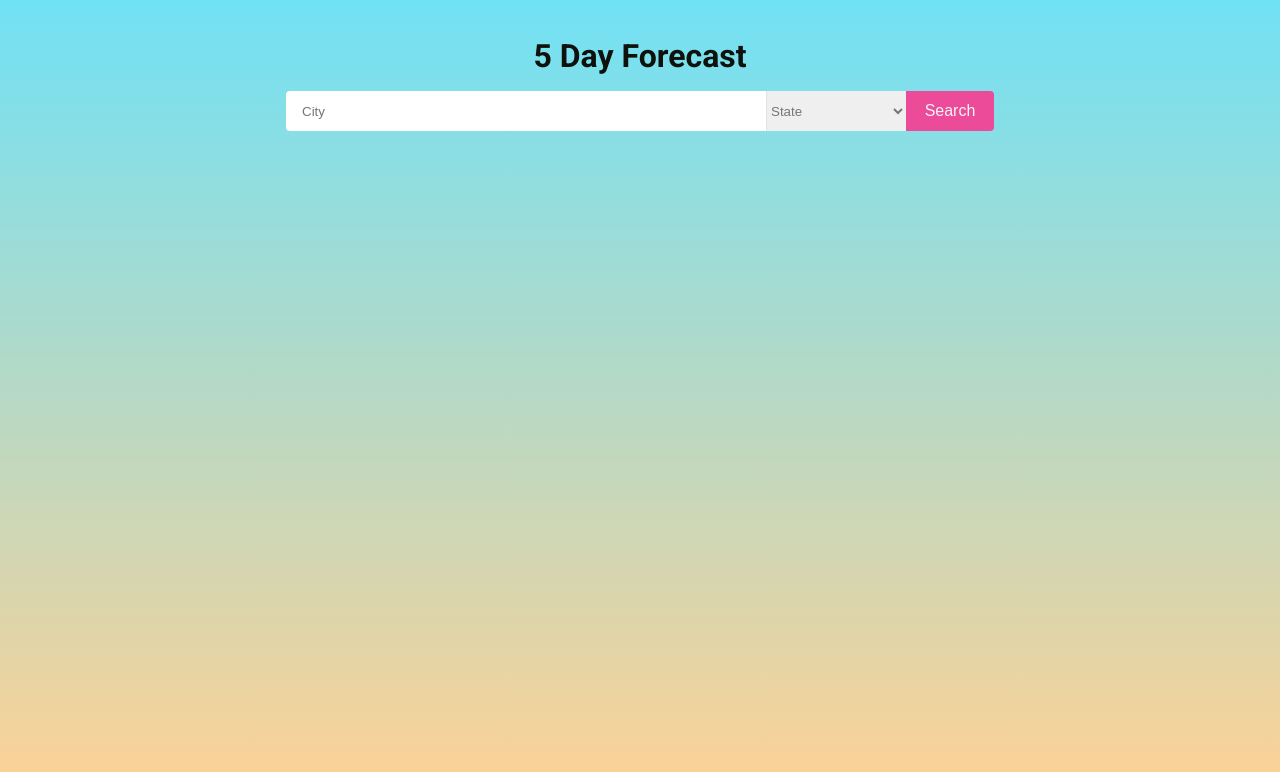
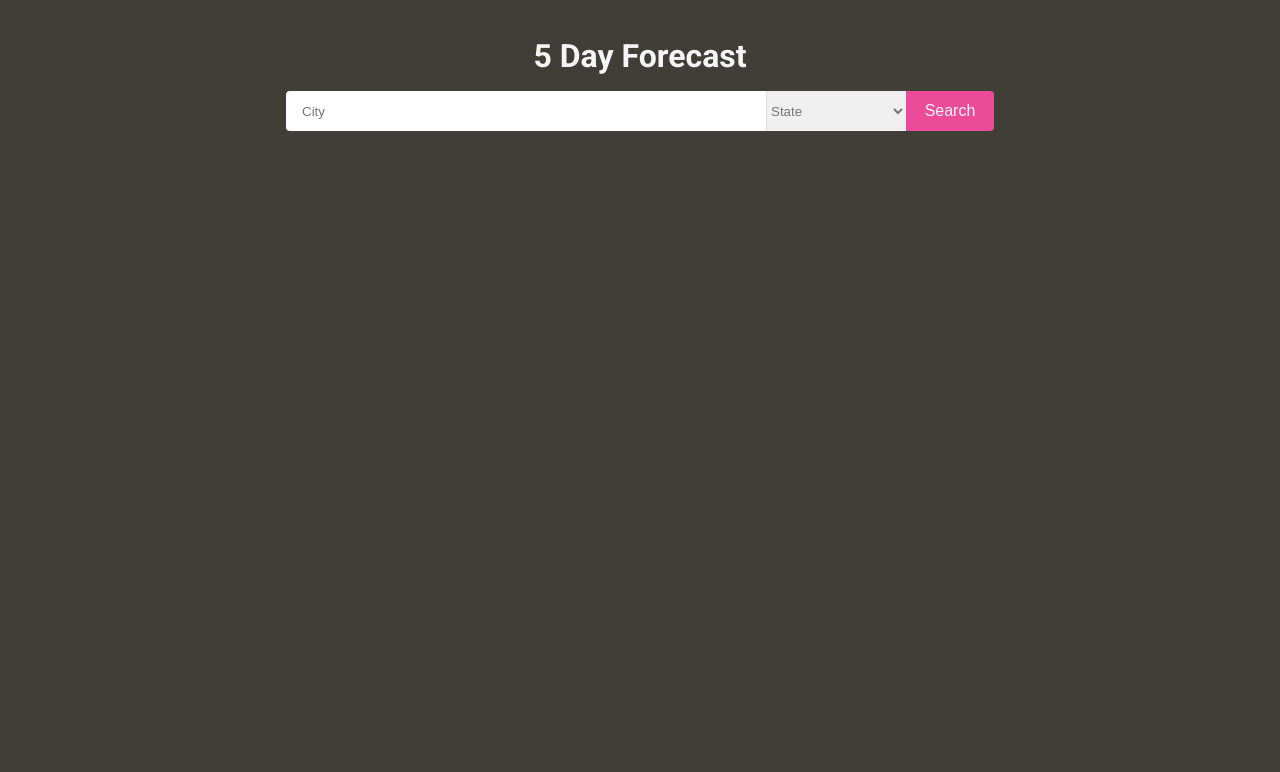
Before and after one commit to mpeck99/Vue-Weather-App, a Vue app: page / in a window 1280 px wide. Shown: the top 772 px of the page. Built offline with nearby package versions, Linux system fonts and the light colour scheme.

Commit message:
changing txt and background color

```diff
--- a/src/assets/css/_structure.scss
+++ b/src/assets/css/_structure.scss
@@ -12,9 +12,9 @@
     font-family: 'Lato', sans-serif;
     text-align: center;
     text-transform: capitalize;
-    color: #0F110C;
+    color: #f5f5f5;
 
-    background: linear-gradient(#70e1f5, #ffd194);
+    background: #3F3F37;
   }
 
   #app {
```
